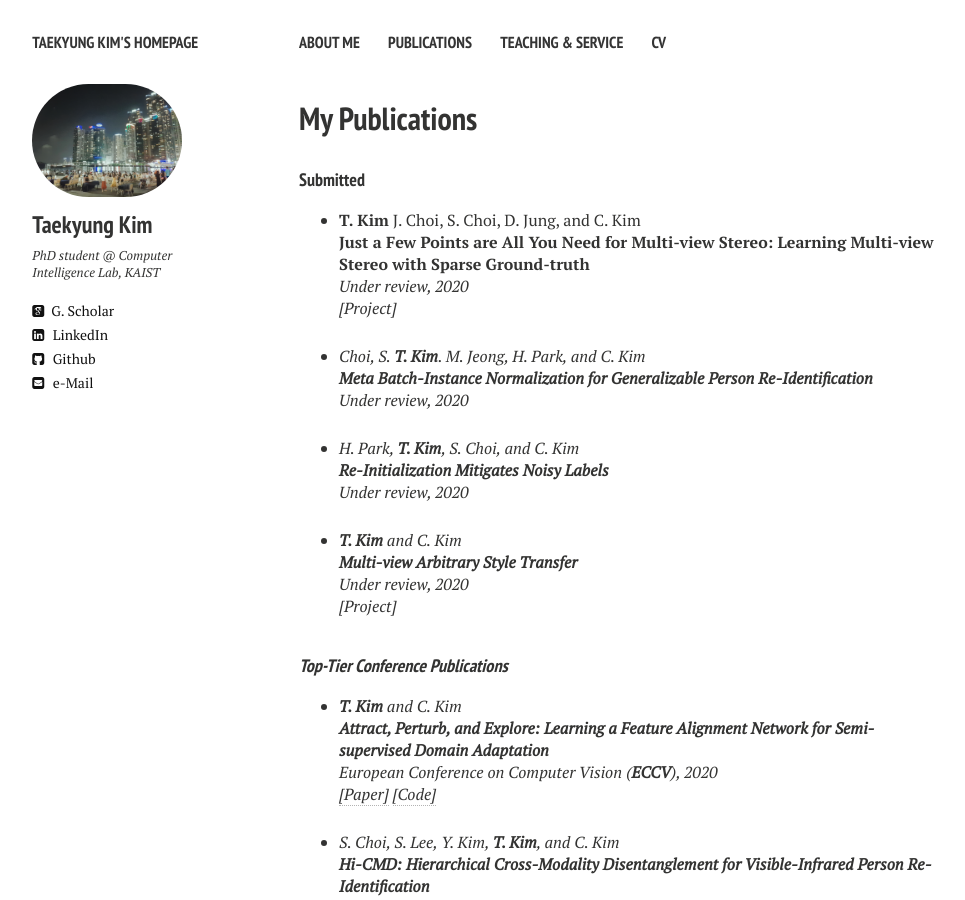
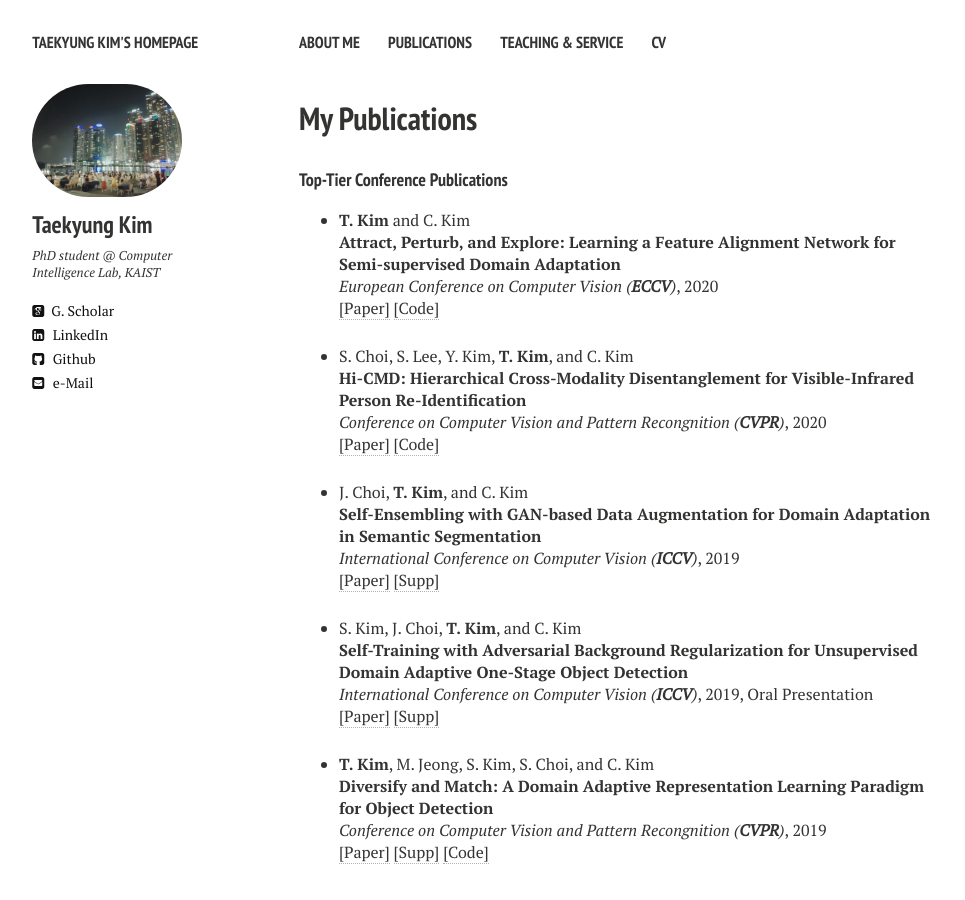
Before and after one commit to TKKim93/TKKim93.github.io, a Jekyll site: the page built from publications.md, in a window 1280 px wide and 900 px high. Shown: the whole window, without its empty margins (21-986 px from the left). Built offline with Jekyll 4.4.1, drawn with Linux system fonts in a browser that asks for light colours; nearby versions of some CDN libraries.

Commit message:
Update publications.html

```diff
--- a/_layouts/publications.html
+++ b/_layouts/publications.html
@@ -79,56 +79,6 @@
     <h1>{{ page.title }}</h1>
     <div class="article-wrap">
       {{ content }}
-
-<h4 style="margin-bottom:0px;padding-top:10px;">Submitted</h4>
-<ul class="biblist">
-
-<li ><p>
-	<b>T. Kim</b> J. Choi, S. Choi, D. Jung, and C. Kim
-	<br><b>Just a Few Points are All You Need for Multi-view Stereo: Learning Multi-view Stereo with Sparse Ground-truth</b><br>
-	<i> Under review, 2020
-	<br />
-	<a href="https://tkkim93.github.io/projects/SGTMVS/" target="_blank">[Project]</a>
-<!-- 	<a href="https://arxiv.org/pdf/2007.09375.pdf" target="_blank">[Paper]</a> -->
-<!-- 	<a href="https://github.com/TKKim93/APE" target="_blank">[Code]</a> -->
-	<!-- <a href="javascript:toggleBibtex('')">[BibTeX]</a> -->
-</p>
-</li>
-<li ><p>
-	Choi, S. <b>T. Kim</b>. M. Jeong, H. Park, and C. Kim
-	<br><b>Meta Batch-Instance Normalization for Generalizable Person Re-Identification</b><br>
-	<i> Under review, 2020
-	<br />
-<!-- 	<a href="https://arxiv.org/pdf/2007.09375.pdf" target="_blank">[Paper]</a> -->
-<!-- 	<a href="https://github.com/TKKim93/APE" target="_blank">[Code]</a> -->
-	<!-- <a href="javascript:toggleBibtex('')">[BibTeX]</a> -->
-</p>
-</li>
-
-<li ><p>
-	H. Park, <b>T. Kim</b>, S. Choi, and C. Kim
-	<br><b>Re-Initialization Mitigates Noisy Labels</b><br>
-	<i> Under review, 2020
-	<br />
-<!-- 	<a href="https://arxiv.org/pdf/2007.09375.pdf" target="_blank">[Paper]</a> -->
-<!-- 	<a href="https://github.com/TKKim93/APE" target="_blank">[Code]</a> -->
-	<!-- <a href="javascript:toggleBibtex('')">[BibTeX]</a> -->
-</p>
-</li>
-
-<li ><p>
-	<b>T. Kim</b> and C. Kim
-	<br><b>Multi-view Arbitrary Style Transfer</b><br>
-	<i> Under review, 2020
-	<br />
-	<a href="https://tkkim93.github.io/projects/MVAST/" target="_blank">[Project]</a>
-<!-- 	<a href="https://arxiv.org/pdf/2007.09375.pdf" target="_blank">[Paper]</a> -->
-<!-- 	<a href="https://github.com/TKKim93/APE" target="_blank">[Code]</a> -->
-	<!-- <a href="javascript:toggleBibtex('')">[BibTeX]</a> -->
-</p>
-</li>
-
-      </ul  >
 
 
 <h4 style="margin-bottom:0px;padding-top:10px;">Top-Tier Conference Publications</h4>
```
